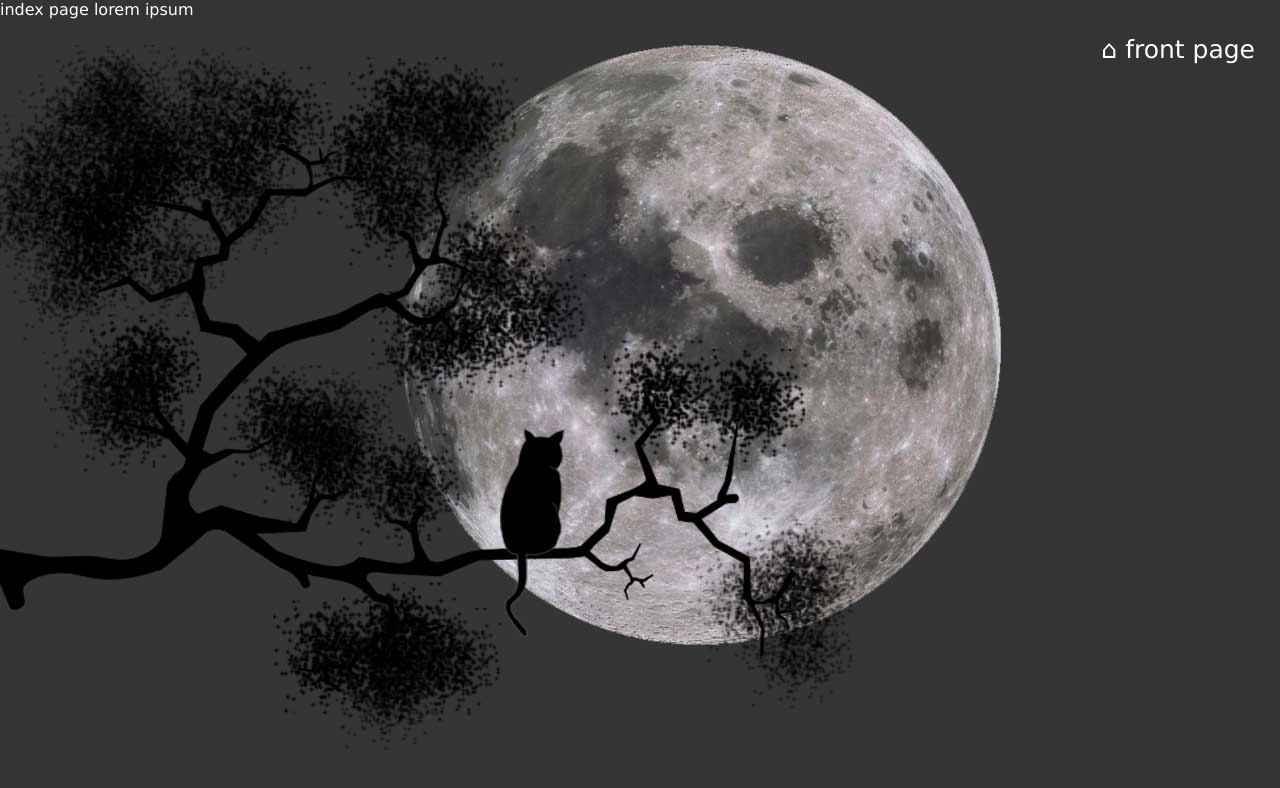
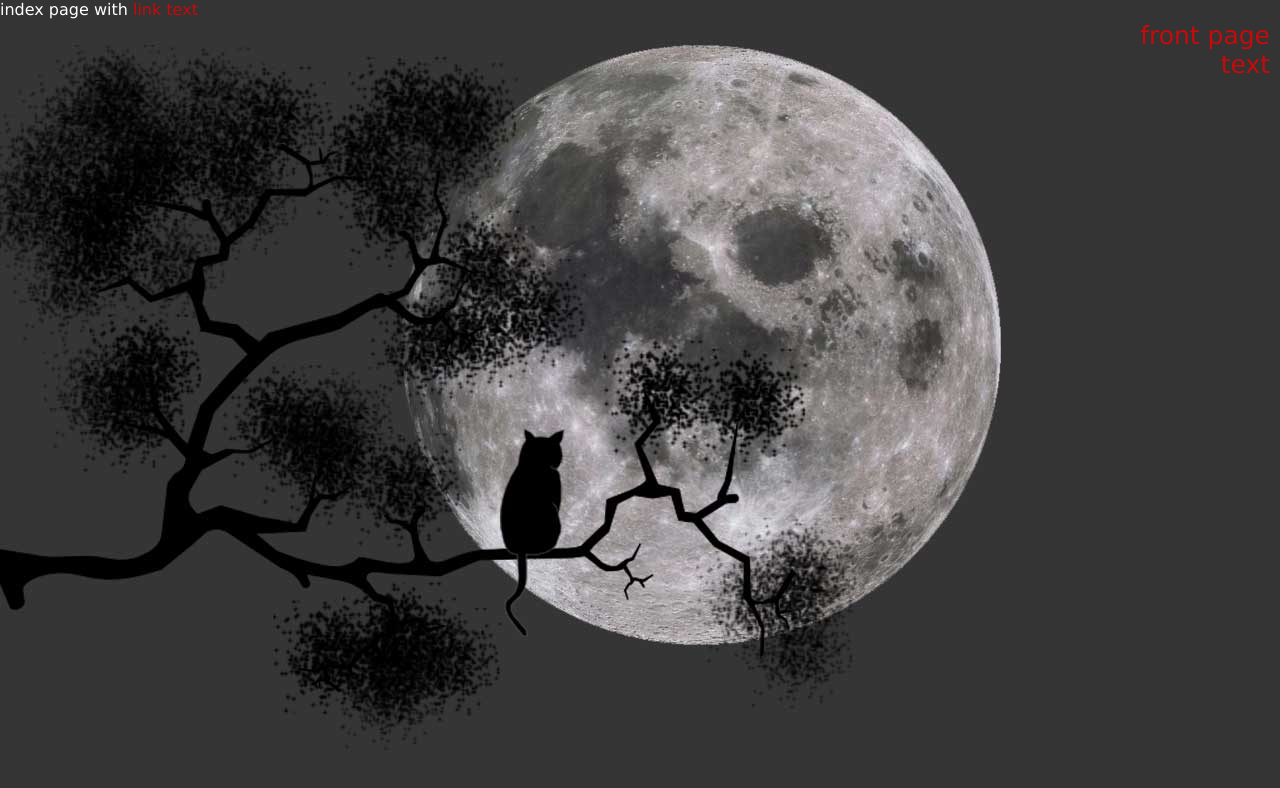
Before and after one commit to blackpawninja/blackpawninja.github.io, a Jekyll site: the page built from index.html, in a window 1280 px wide. Shown: the top 788 px of the page. Built offline with Jekyll 4.4.1, drawn with Linux system fonts in a browser that asks for light colours.

Commit message:
tree moon layout

```diff
--- a/_layouts/default.html
+++ b/_layouts/default.html
@@ -15,19 +15,16 @@
 </head>
 <body class="{{ page.bodyClass }}">
 
+  <div class="main-nav">
+    <ul>
+      <li><a href="/">front page</a></li>
+      <li><a href="/">text</a></li>
+    </ul>
+  </div>
+
   <div class="content">
     {{ content }}
   </div>
 
-  <div class="hamburger-button">
-    &#9776;
-    <span>Menu</span>
-  </div>
-
-  <div class="main-nav">
-    <ul>
-      <li><a href="/">&#8962; front page</a></li>
-    </ul>
-  </div>
 </body>
 </html>
--- a/_sass/_navigation.scss
+++ b/_sass/_navigation.scss
@@ -1,35 +1,24 @@
 @import "variable";
-
-.hamburger-button {
-  @media screen and (min-width: $screen-tablet-min) {
-    display: none;
-  }
-
-  @media screen and (max-width: $screen-phone-landscape-max) {
-    position: absolute;
-    top: 5px;
-    left: 10px;
-    font-size: 20px;
-  }
-}
 
 .main-nav {
   ul {
     list-style-type: none;
+    padding-left: 10px;
+    text-align: right;
   }
 
   a {
-    color: white;
     text-decoration: none;
     font-size: 25px;
   }
 
   @media screen and (min-width: $screen-tablet-min) {
-    float: right;
-    margin-right: 25px;
+    position: absolute;
+    top: 5px;
+    right: 10px;
 
     a:hover {
-      font-size: 30px;
+      //font-size: 28px;
     }
   }
 
--- a/_sass/_typography.scss
+++ b/_sass/_typography.scss
@@ -1,3 +1,11 @@
 body {
   font-family: Verdana, Arial, Helvetica, sans-serif;
 }
+
+a:link, a:visited {
+  color: #c70a0a;
+  text-decoration: none;
+}
+a:link:hover {
+  text-decoration: underline;
+}
--- a/_sass/layout/_tree-moon.scss
+++ b/_sass/layout/_tree-moon.scss
@@ -3,7 +3,7 @@
 .tree-moon {
   color: white;
 
-  @media screen and (max-width: $screen-phone-landscape-max) {
+  @media screen and (max-width: 999px) {
     background: #343434 url(/img/tree-moon_small.jpg) top center no-repeat;
     background-size: cover;
 
@@ -12,7 +12,7 @@
     }
   }
 
-  @media screen and (min-width: $screen-tablet-min) {
+  @media screen and (min-width: 1000px) {
     margin: 0;
     background: #343434 url(/img/tree-moon.jpg) top left no-repeat;
     min-height: 800px;
--- a/index.html
+++ b/index.html
@@ -3,6 +3,4 @@
 bodyClass: 'tree-moon'
 ---
 
-index page
-
-lorem ipsum
+index page with <a href="/">link text</a>
```
